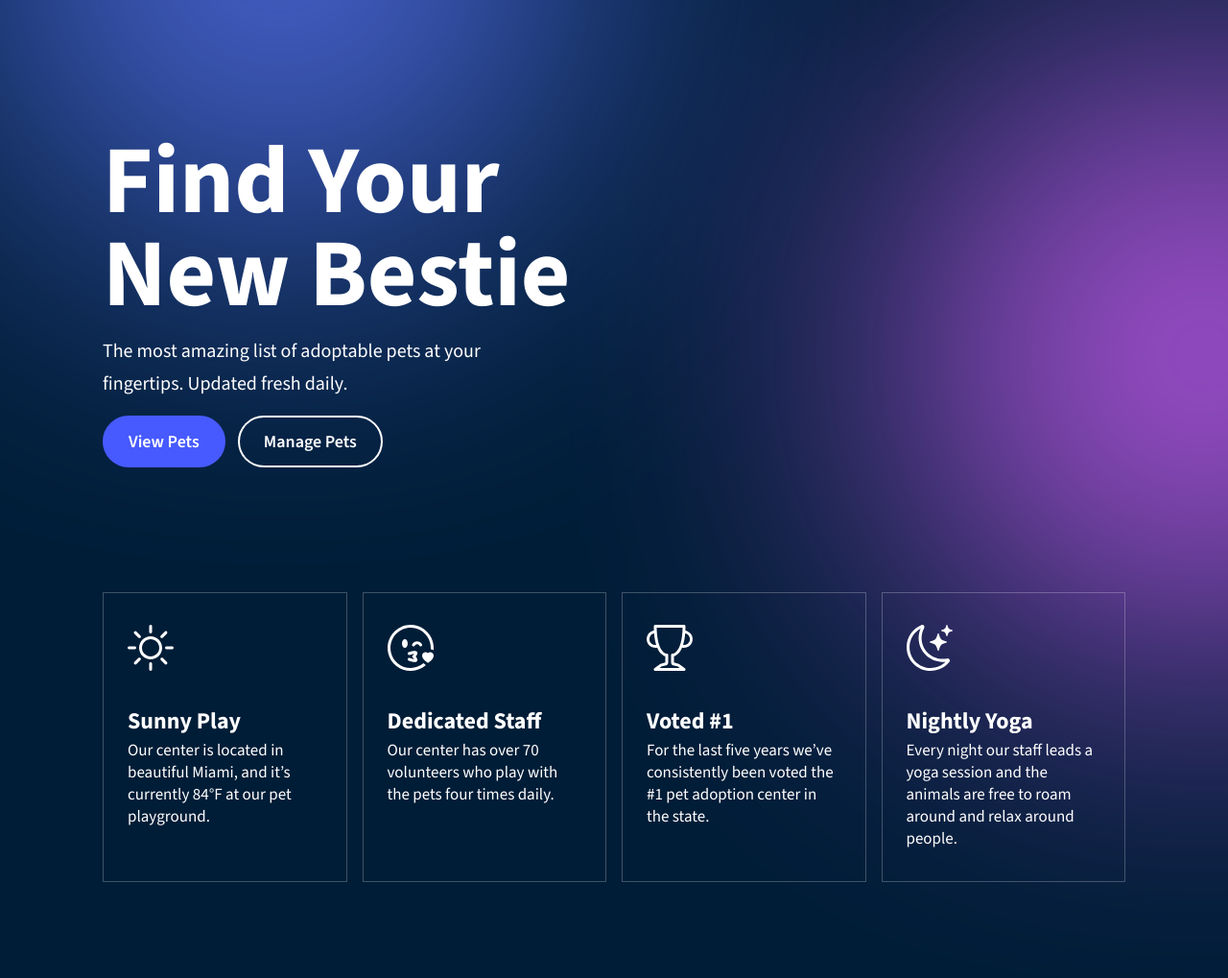
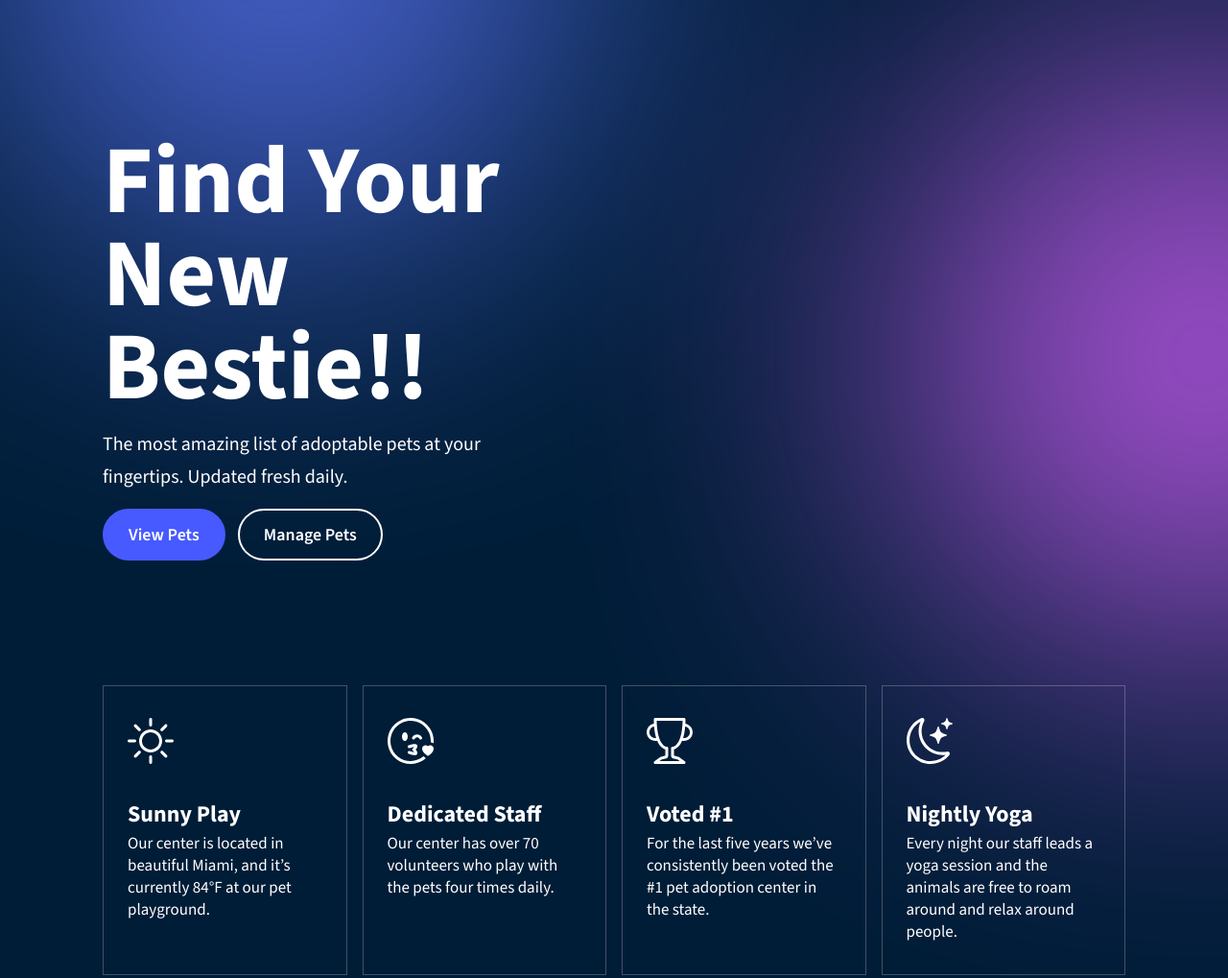
Before and after one commit to Hoaxcode/my-pet-adoption-test, a plain HTML site: page index.html in a window 1280 px wide. Shown: the top 1019 px of the page at 96% size. Drawn offline with nearby package versions, Linux system fonts and the light colour scheme.

Commit message:
Update header tage text

```diff
--- a/index.html
+++ b/index.html
@@ -27,7 +27,7 @@
       <div class="top-section">
 
         <div class="top-content">
-          <h1>Find Your New Bestie</h1>
+          <h1>Find Your New Bestie!!</h1>
           <p class="intro-text">The most amazing list of adoptable pets at your fingertips.
             Updated fresh daily.</p>
           <div class="intro-buttons">
```
